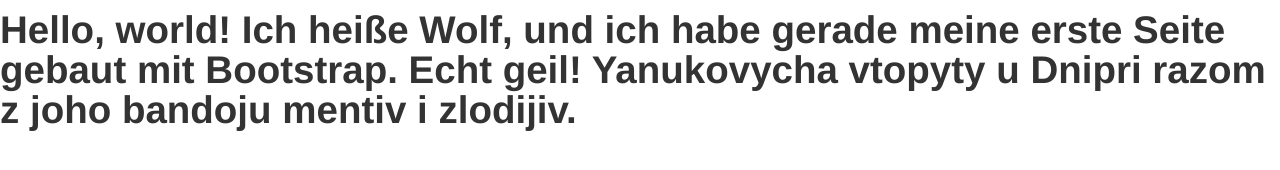
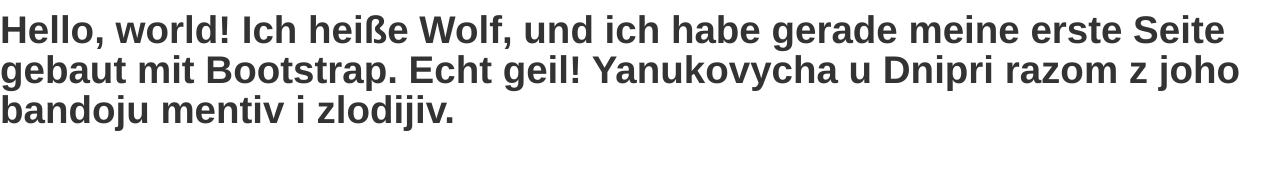
Before and after one commit to RatnykNet/WebEng2014, a plain HTML site: page bootstrap/index.html in a window 1280 px wide. Drawn offline with nearby package versions, Linux system fonts and the light colour scheme.

Commit message:
Boilerplate

```diff
--- a/bootstrap/index.html
+++ b/bootstrap/index.html
@@ -8,7 +8,7 @@
     </head>
     <body>
     <h1>Hello, world! Ich heiße Wolf, und ich habe gerade meine erste Seite
-    gebaut mit Bootstrap. Echt geil!  Yanukovycha vtopyty u Dnipri razom z joho bandoju mentiv i zlodijiv.  </h1>
+    gebaut mit Bootstrap. Echt geil!  Yanukovycha u Dnipri razom z joho bandoju mentiv i zlodijiv.  </h1>
     <script src="http://code.jquery.com/jquery.js"></script>
     <script src="js/bootstrap.min.js"></script>
     </body>
```
Also changed, not shown: 1 other file.
